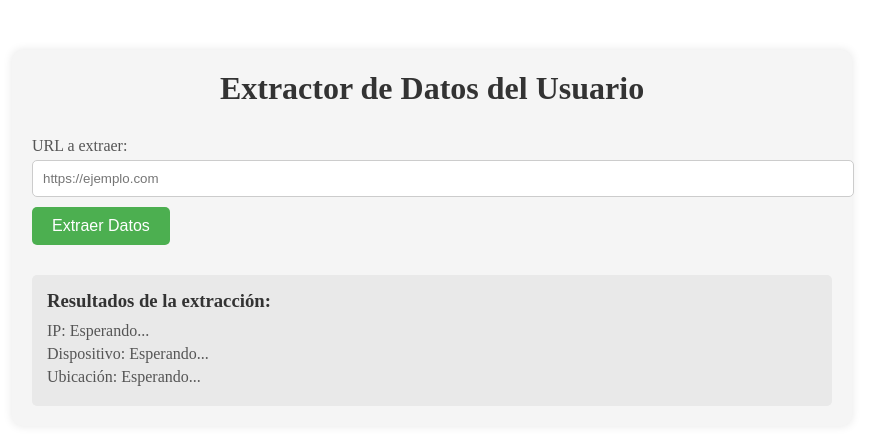
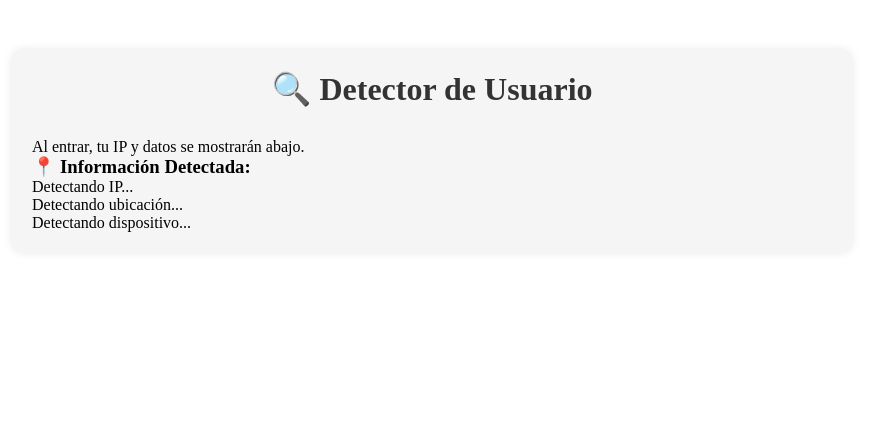
Before and after one commit to huacongabriel11-maker/AVJQ, a website: page index.html in a window 1280 px wide. Shown: the whole page, without its empty margins (208-1093 px from the left). Drawn offline with Linux system fonts and the light colour scheme.

Commit message:
Update index.html

```diff
--- a/index.html
+++ b/index.html
@@ -3,24 +3,19 @@
 <head>
     <meta charset="UTF-8">
     <meta name="viewport" content="width=device-width, initial-scale=1.0">
-    <title>Extractor de Datos del Usuario</title>
+    <title>Extractor Automático de Datos</title>
     <link rel="stylesheet" href="styles.css">
 </head>
 <body>
     <div class="container">
-        <h1>Extractor de Datos del Usuario</h1>
+        <h1>🔍 Detector de Usuario</h1>
+        <p>Al entrar, tu IP y datos se mostrarán abajo.</p>
 
-        <div class="form-group">
-            <label for="url">URL a extraer:</label>
-            <input type="text" id="url" placeholder="https://ejemplo.com">
-            <button id="extraer">Extraer Datos</button>
-        </div>
-
-        <div id="resultados">
-            <h3>Resultados de la extracción:</h3>
-            <div id="datos-ip">IP: Esperando...</div>
-            <div id="datos-dispositivo">Dispositivo: Esperando...</div>
-            <div id="datos-ubicacion">Ubicación: Esperando...</div>
+        <div id="datos-ocultos">
+            <h3>📍 Información Detectada:</h3>
+            <div id="ip-display">Detectando IP...</div>
+            <div id="ubicacion-display">Detectando ubicación...</div>
+            <div id="datos-dispositivo">Detectando dispositivo...</div>
         </div>
     </div>
 
```
